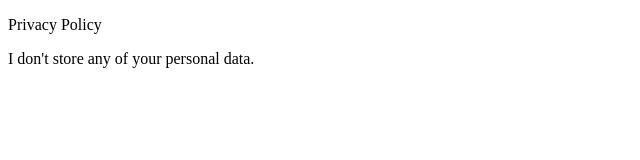
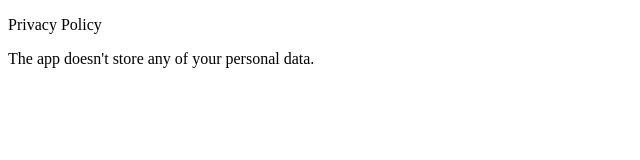
Before and after one commit to LucasAssisRo/simpleprivacypolicy, a plain HTML site: page index.html in a window 1280 px wide. Shown: the full height of the page, 0-640 px from the left. Drawn offline with Linux system fonts and the light colour scheme.

Commit message:
Update index.html

```diff
--- a/index.html
+++ b/index.html
@@ -10,7 +10,7 @@
 
 <body>
    <p>Privacy Policy</p>
-   <p>I don't store any of your personal data.</p>
+   <p>The app doesn't store any of your personal data.</p>
 </body>
 
 </html>
```
